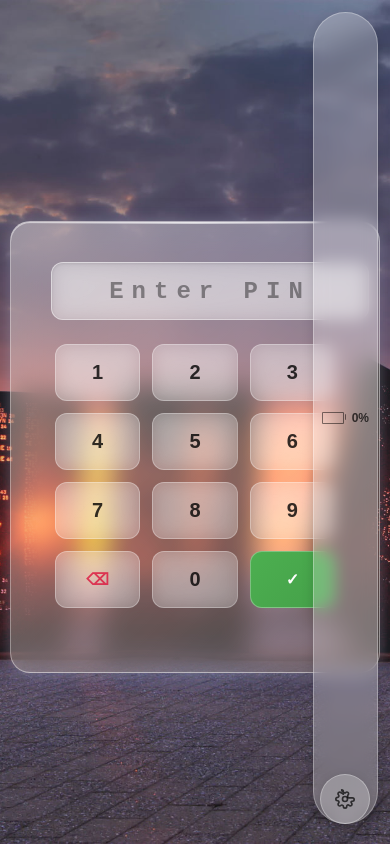
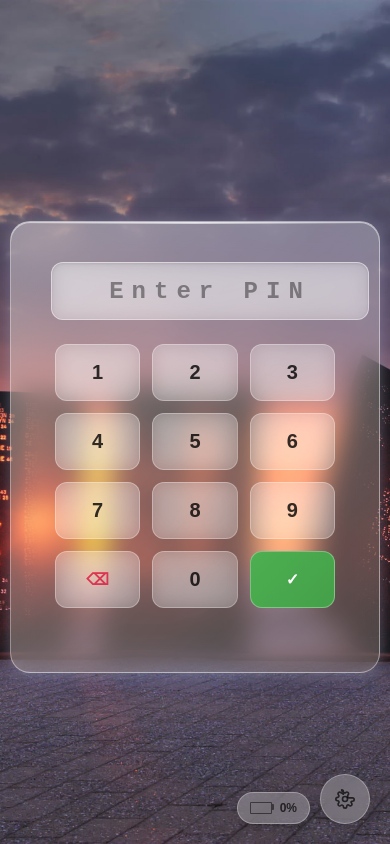
Before and after one commit to tbgoose/DoorOpener, a Flask app: page / in a window 390 px wide. Run offline with Flask 3, Linux system fonts and the light colour scheme; data that the repository does not hold is empty; parts of the project's set-up code (start-up, migrations or seed data) failed here and were passed over.

Commit message:
style: reposition battery container to bottom right on mobile screens

```diff
--- a/templates/index.html
+++ b/templates/index.html
@@ -31,6 +31,7 @@
         .container, #toast-container, .battery-container {
             position: relative;
             z-index: 1;
+
         }
         .container {
             display: flex;
@@ -98,9 +99,9 @@
                 padding: 0 40px;
             }
             #battery-container {
-                top: 12px !important;
-                right: 12px !important;
-                padding: 4px 8px !important;
+                bottom: 20px !important;
+                right: 80px !important;
+                padding: 8px 12px !important;
             }
             #battery-container span {
                 font-size: 0.75rem !important;
```
